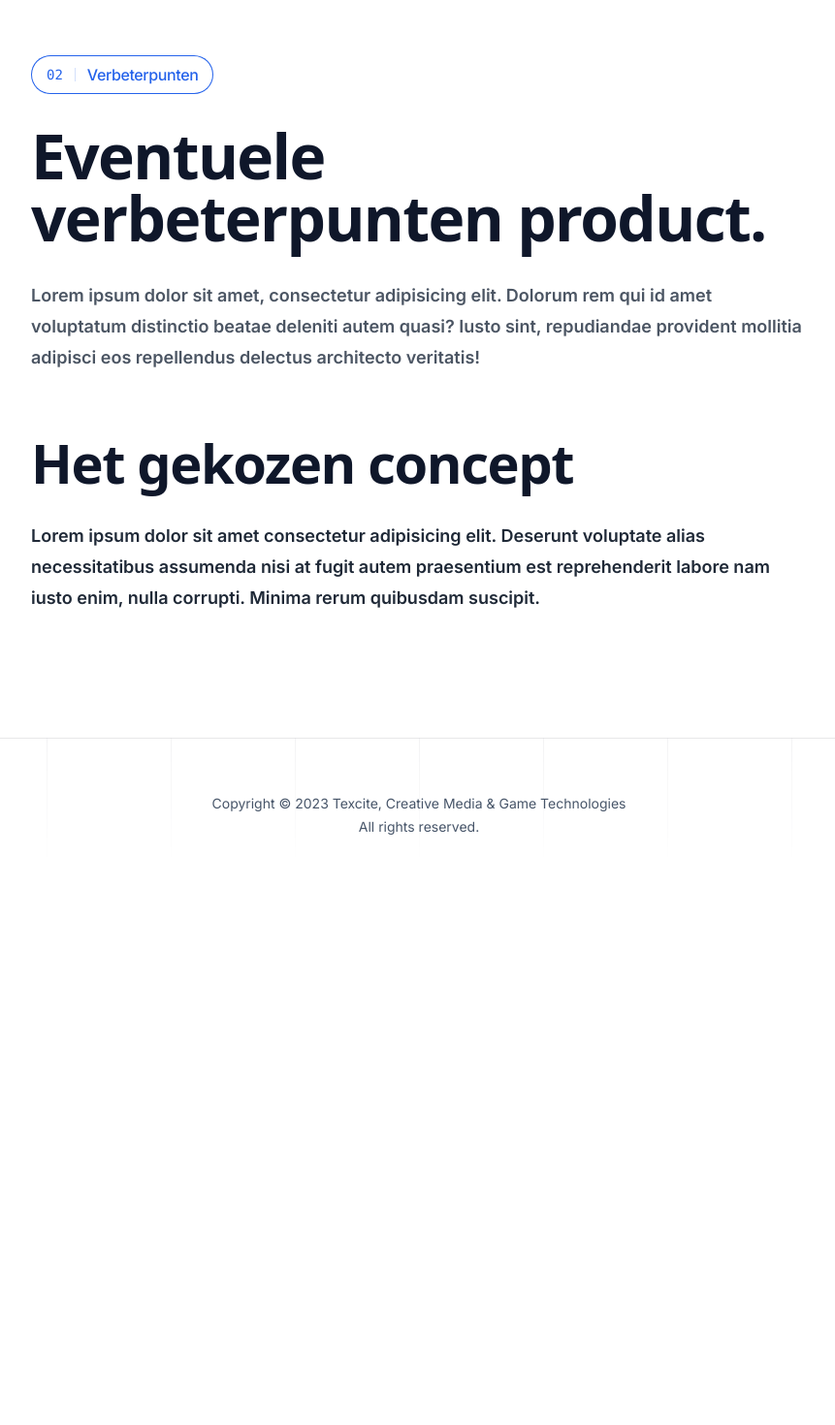
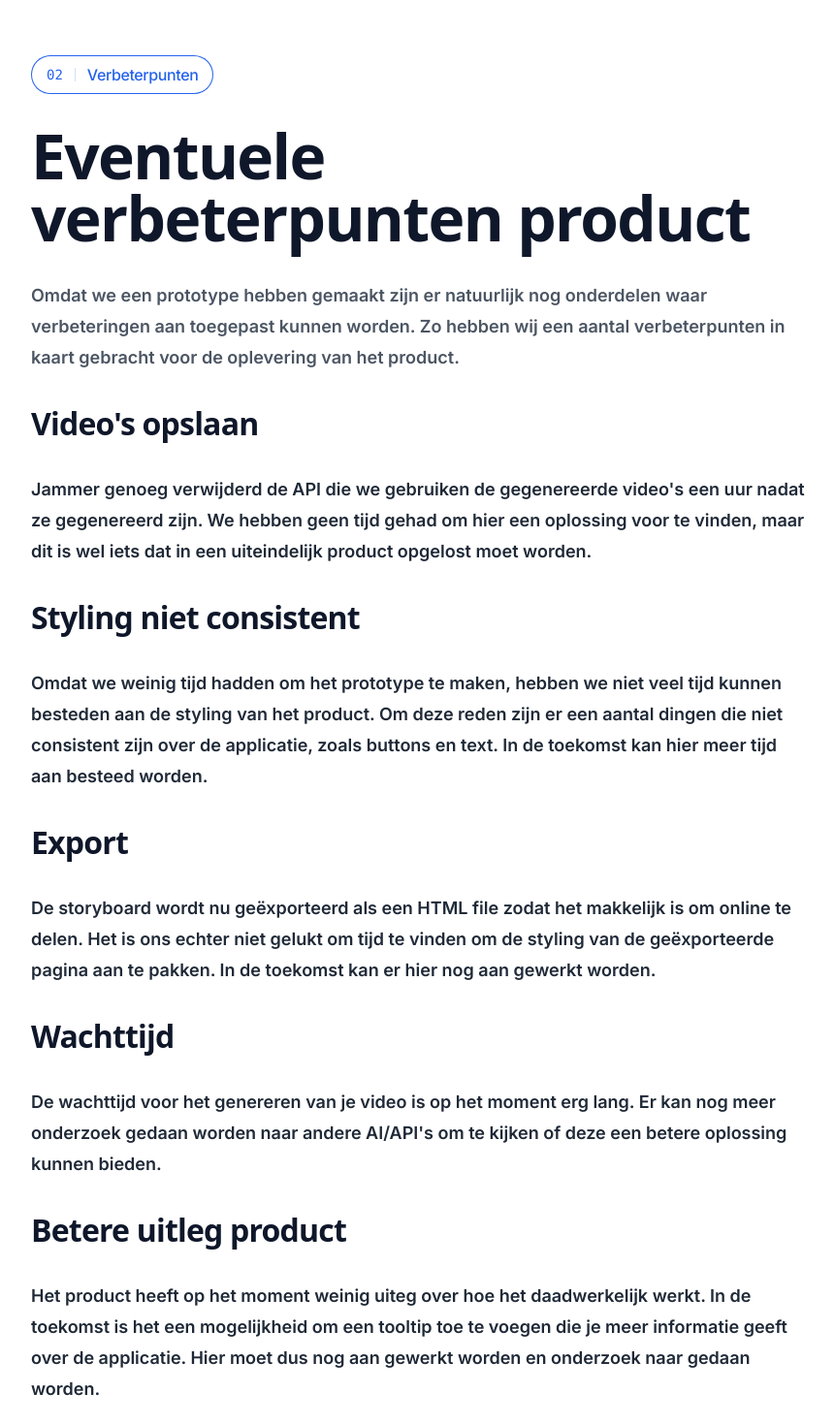
Before and after one commit to Texcite/onepager, a Next.js app: page / in a window 1280 px wide. Shown: the part 6680-8150 px from the top of the page at 97% size, without its empty margins (208-1069 px from the left). Before the commit the page ends 7673 px from the top, so only its background shows below. Built offline with nearby package versions, Linux system fonts and the light colour scheme; a web font is replaced by a local one.

Commit message:
Added Verbeterpunten section

```diff
--- a/src/sections/Verbeterpunten.jsx
+++ b/src/sections/Verbeterpunten.jsx
@@ -14,18 +14,44 @@ export function Verbeterpunten() {
                     Verbeterpunten
                 </SectionHeading>
                 <p className="mt-8 concept-title">
-                    Eventuele verbeterpunten product.
+                    Eventuele verbeterpunten product
                 </p>
                 <p className="mt-8 concept-short-description">
-                    Lorem ipsum dolor sit amet, consectetur adipisicing elit. Dolorum rem qui id amet voluptatum distinctio beatae deleniti autem quasi? Iusto sint, repudiandae provident mollitia adipisci eos repellendus delectus architecto veritatis!
-                </p>
-            </Container>
-            <Container className="mt-16" >
-                <p className="font-display concept-subtitle">
-                    Het gekozen concept
+                Omdat we een prototype hebben gemaakt zijn er natuurlijk nog onderdelen waar verbeteringen aan toegepast kunnen worden. Zo hebben wij een aantal verbeterpunten in kaart gebracht voor de oplevering van het product.</p>
+
+                <p className="font-display concept-heading">
+                    Video's opslaan
                 </p>
                 <p className="mt-8 concept-body-text">
-                    Lorem ipsum dolor sit amet consectetur adipisicing elit. Deserunt voluptate alias necessitatibus assumenda nisi at fugit autem praesentium est reprehenderit labore nam iusto enim, nulla corrupti. Minima rerum quibusdam suscipit.
+                    Jammer genoeg verwijderd de API die we gebruiken de gegenereerde video's een uur nadat ze gegenereerd zijn. We hebben geen tijd gehad om hier een oplossing voor te vinden, maar dit is wel iets dat in een uiteindelijk product opgelost moet worden.
+                </p>
+
+                <p className="font-display concept-heading">
+                    Styling niet consistent
+                </p>
+                <p className="mt-8 concept-body-text">
+                    Omdat we weinig tijd hadden om het prototype te maken, hebben we niet veel tijd kunnen besteden aan de styling van het product. Om deze reden zijn er een aantal dingen die niet consistent zijn over de applicatie, zoals buttons en text. In de toekomst kan hier meer tijd aan besteed worden.
+                </p>
+
+                <p className="font-display concept-heading">
+                    Export
+                </p>
+                <p className="mt-8 concept-body-text">
+                    De storyboard wordt nu geëxporteerd als een HTML file zodat het makkelijk is om online te delen. Het is ons echter niet gelukt om tijd te vinden om de styling van de geëxporteerde pagina aan te pakken. In de toekomst kan er hier nog aan gewerkt worden.
+                </p>
+
+                <p className="font-display concept-heading">
+                    Wachttijd
+                </p>
+                <p className="mt-8 concept-body-text">
+                    De wachttijd voor het genereren van je video is op het moment erg lang. Er kan nog meer onderzoek gedaan worden naar andere AI/API's om te kijken of deze een betere oplossing kunnen bieden.
+                </p>
+
+                <p className="font-display concept-heading">
+                    Betere uitleg product
+                </p>
+                <p className="mt-8 concept-body-text">
+                    Het product heeft op het moment weinig uiteg over hoe het daadwerkelijk werkt. In de toekomst is het een mogelijkheid om een tooltip toe te voegen die je meer informatie geeft over de applicatie. Hier moet dus nog aan gewerkt worden en onderzoek naar gedaan worden.
                 </p>
             </Container>
         </section>
```
